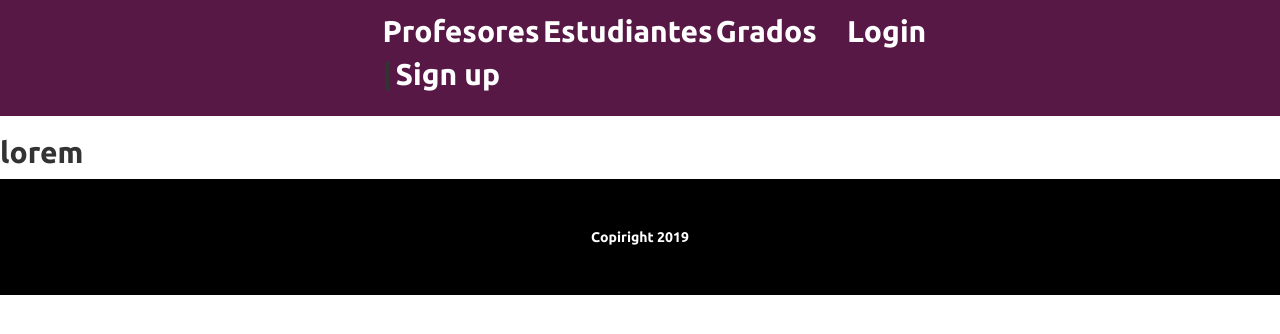
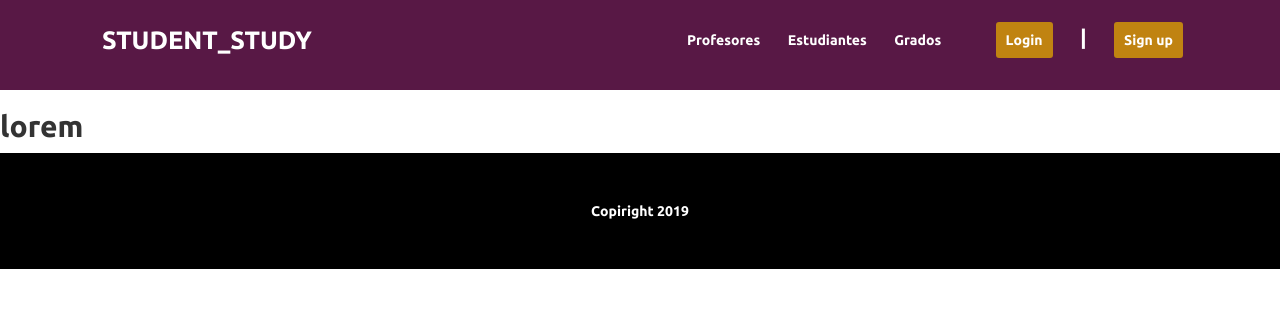
Before and after one commit to lucashernandez067/H4RD-C0D3, a PHP site: page / in a window 1280 px wide. Shown: the top 334 px of the page. Run offline with PHP 8.4, Linux system fonts and the light colour scheme.

Commit message:
fixed header.php

```diff
--- a/assets/css/style.css
+++ b/assets/css/style.css
@@ -31,11 +31,20 @@ header nav{
 }
 
 header nav ul li{
-    display: inline-block;
-    font-size: 30px;
+	display: inline-block;
+	padding: 12px;
 }
+
+header nav ul li span{
+	font-size: 1.8em;
+	color: white;
+}
+
+
 header nav ul li a{
-    color: white;
+	color: white;
+	font-family: .52em;
+	cursor: pointer;
 }
 
 header nav ul li a:hover{
@@ -43,6 +52,42 @@ header nav ul li a:hover{
     color:rgb(207, 205, 205);
 }
 
+header nav ul li .login-button{
+	-webkit-appareance: button;
+	background-color: rgb(192, 131, 17);
+	padding: 10px;
+	border-radius: 3px;
+	transition: all .3s;
+}
+
+header nav ul li .sign-up-button{
+	-webkit-appareance: button;
+	background-color: rgb(192, 131, 17);
+	padding: 10px;
+	border-radius: 3px;
+	transition: all .3s;
+}
+
+header nav ul li .login-button:hover{
+	-webkit-appareance: button;
+	background-color: rgb(160, 157, 17);
+	padding: 10px;
+	border-radius: 3px;
+	transition: all .5s;
+}
+
+header nav ul li .sign-up-button:hover{
+	-webkit-appareance: button;
+	background-color: rgb(160, 157, 17);
+	padding: 10px;
+	border-radius: 3px;
+	transition: all .5s;
+}
+
+header nav ul li b{
+	color: white;
+	font-size: 1.5em;
+}
 
 /* Login style */
 
--- a/views/layouts/banner.php
+++ b/views/layouts/banner.php
@@ -3,7 +3,10 @@
 	<ul>
 	<div class="container">
 		<div class="row">
-			<div class="col-md-3"></div>
+			<div class="col-md-5">
+				<li><span>STUDENT_STUDY</span></li>
+			</div>
+			<div class="col-md-1"></div>
 			<div class="col-md-6">
 				<li><a>Profesores</a></li>
 				<li><a>Estudiantes</a></li>
```
